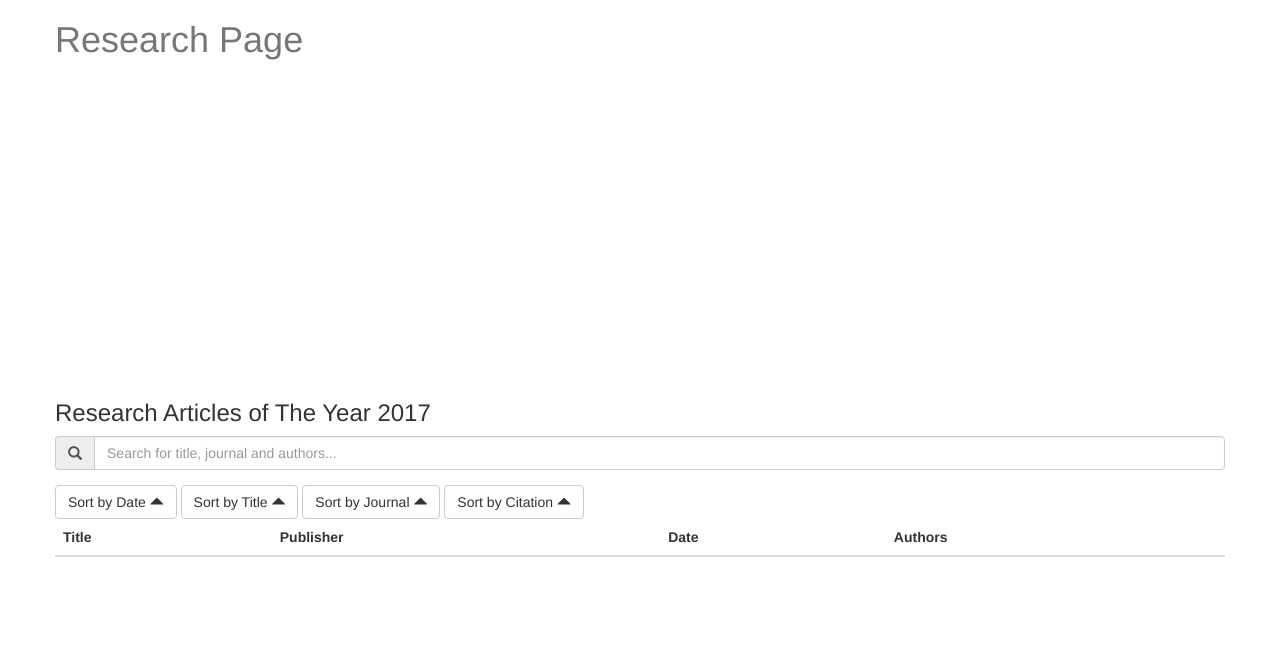
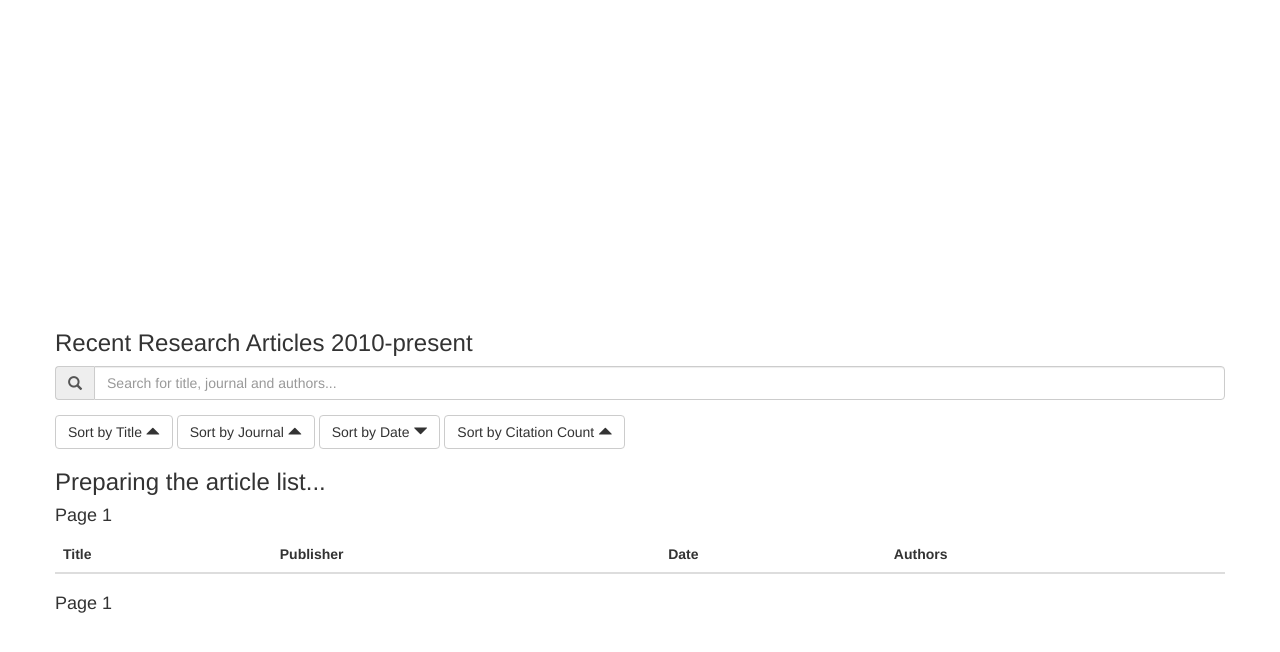
Before and after one commit to MUMT-IT/mis-frontend, a Flask app: page /research/embed in a window 1280 px wide. Shown: the top 652 px of the page. Run offline with Flask 2, Linux system fonts and the light colour scheme; lists and menus that the app fills with data are empty; a map, chart or similar area stays blank; some libraries are stand-ins or nearby versions.

Commit message:
added sorting and pagination features

```diff
--- a/app/static/research/main.js
+++ b/app/static/research/main.js
@@ -2,20 +2,45 @@
 
 var months = ['Jan', 'Feb', 'Mar', 'Apr', 'May',
                 'Jun', 'Jul', 'Aug', 'Sep', 'Oct', 'Nov', 'Dec'];
+var articlePerPage = 20;
 var viewModel = function() {
     var self = this;
+    self.loading = ko.observable(true);
     self.articles = ko.observableArray([]);
     self.filteredArticles = ko.observableArray([]);
-    self.reverseSortDate = ko.observable(false);
+    self.currpage = ko.observable(0);
+    self.paginated = ko.computed(function() {
+        var start, end;
+        start = (self.currpage() * articlePerPage);
+        end = ((self.currpage() + 1) * articlePerPage);
+        return self.filteredArticles().slice(start, end);
+    });
+    self.pages = ko.computed(function() {
+        var p = [];
+        var numPages = self.filteredArticles().length / articlePerPage;
+        var t = 0;
+        for(var i=0; i<=numPages; i++) {
+            p.push(i);
+            t = t + i * self.articlePerPage;
+        }
+        if(t <=self.articles.length) {
+            p.push(i+1);
+        }
+        return p;
+    });
+    self.pubYear = ko.observable('2017');
+    self.reverseSortDate = ko.observable(true);
     self.reverseSortTitle = ko.observable(false);
     self.reverseSortJournal = ko.observable(false);
     self.reverseSortCitation = ko.observable(false);
     self.query = ko.observable('');
     self.search = function (query) {
-        self.filteredArticles([]);
         if(query === '') {
             self.filteredArticles(self.articles());
+            self.currpage(0);
+            console.log(pages());
         } else {
+            self.filteredArticles([]);
             $.each(self.articles(), function(idx, ab) {
                 if(ab.title.toLowerCase().indexOf(query.toLowerCase()) > -1 ||
                     ab.journal.toLowerCase().indexOf(query.toLowerCase()) > -1 ||
@@ -23,11 +48,14 @@ var viewModel = function() {
                     self.filteredArticles.push(ab);
                 }
             });
+            self.currpage(0);
         }
     };
-};
-var vm = new viewModel();
-$.getJSON("http://localhost:5050/api/abstracts/2017", function(data) {
+    self.url = ko.computed(function() {
+        return "http://localhost:5050/api/abstracts/list";
+    });
+    self.loadAbstracts = function() {
+        $.getJSON(self.url(), function(data) {
             $.each(data.data, function(idx, d) {
                 var auths = [];
                 var date = new Date(d.cover_date);
@@ -46,18 +74,23 @@ $.getJSON("http://localhost:5050/api/abstracts/2017", function(data) {
                     citedByCount: d.citedby_count,
                     text: d.abstract,
                 };
-        vm.articles.push(abs);
+                self.articles.push(abs);
             });
-    vm.filteredArticles(vm.articles());
+            self.articles.sort(function(a, b) {
+                return a.coverDate < b.coverDate ? 1 : -1;
             });
-ko.applyBindings(vm);
-vm.query.subscribe(vm.search);
+            self.filteredArticles(self.articles());
+            self.loading(false);
+        });
+    }
+};
+
 function sortArticlesByDate() {
     vm.filteredArticles.sort(function(a,b) {
         if(vm.reverseSortDate()===false) {
-            return a.coverDate < b.coverDate;
+            return a.coverDate < b.coverDate ? 1 : -1;
         } else {
-            return a.coverDate > b.coverDate;
+            return a.coverDate > b.coverDate ? 1 : -1;
         }
     });
     vm.reverseSortDate(!vm.reverseSortDate()); // toggle sort order
@@ -66,9 +99,9 @@ function sortArticlesByDate() {
 function sortArticlesByTitle() {
     vm.filteredArticles.sort(function(a,b) {
         if(vm.reverseSortTitle()===false) {
-            return a.title < b.title;
+            return a.title < b.title ? 1 : -1;
         } else {
-            return a.title > b.title;
+            return a.title > b.title ? 1 : -1;
         }
     });
     vm.reverseSortTitle(!vm.reverseSortTitle()); // toggle sort order
@@ -77,9 +110,9 @@ function sortArticlesByTitle() {
 function sortArticlesByJournal() {
     vm.filteredArticles.sort(function(a,b) {
         if(vm.reverseSortJournal()===false) {
-            return a.journal < b.journal;
+            return a.journal < b.journal ? 1 : -1;
         } else {
-            return a.journal > b.journal;
+            return a.journal > b.journal ? 1 : -1;
         }
     });
     vm.reverseSortJournal(!vm.reverseSortJournal()); // toggle sort order
@@ -88,15 +121,15 @@ function sortArticlesByJournal() {
 function sortArticlesByCitation() {
     vm.filteredArticles.sort(function(a,b) {
         if(vm.reverseSortCitation()===false) {
-            return a.citedByCount < b.citedByCount;
+            return a.citedByCount < b.citedByCount ? 1 : -1;
         } else {
-            return a.citedByCount > b.citedByCount;
+            return a.citedByCount > b.citedByCount ? 1 : -1;
         }
     });
     vm.reverseSortCitation(!vm.reverseSortCitation()); // toggle sort order
 };
 
-$.getJSON("http://localhost:5050/api/abstracts/", function(data) {
+$.getJSON("http://localhost:5050/api/abstracts/numbers", function(data) {
     var articles_chart_labels = [];
     var articles_chart_data = [];
     var citations_chart_data = [];
@@ -193,3 +226,8 @@ $.getJSON("http://localhost:5050/api/abstracts/", function(data) {
             }
     });
 });
+
+var vm = new viewModel();
+vm.loadAbstracts();
+ko.applyBindings(vm);
+vm.query.subscribe(vm.search);
--- a/app/templates/research/main-naked.html
+++ b/app/templates/research/main-naked.html
@@ -20,16 +20,13 @@
     <div class="container">
     {% block page_content %}
         <div class="row">
-            <h1 class="text-muted">Research Page</h1>
-        </div>
-        <div class="row">
             <canvas id="articles_per_year"></canvas>
         </div>
         <div class="row">
             <canvas id="citations_per_year"></canvas>
         </div>
         <div class="row">
-            <h3>Research Articles of The Year 2017</h3>
+            <h3>Recent Research Articles 2010-present</h3>
             <div class="form-group col-xm-4">
                 <div class="input-group">
                     <div class="input-group-addon">
@@ -40,12 +37,8 @@
                         placeholder="Search for title, journal and authors..."/>
                 </div>
             </div>
+            <h4 data-bind="if: query()!==''">Found <span data-bind="text: filteredArticles().length"></span></h4>
             <div>
-                <button class="btn btn-default" role="button"
-                    data-bind="click: sortArticlesByDate">Sort by Date
-                    <span data-bind="visible: reverseSortDate" class="glyphicon glyphicon-triangle-bottom"></span>
-                    <span data-bind="visible: !reverseSortDate()" class="glyphicon glyphicon-triangle-top"></span>
-                </button>
                 <button class="btn btn-default" role="button"
                     data-bind="click: sortArticlesByTitle">Sort by Title
                     <span data-bind="visible: reverseSortTitle" class="glyphicon glyphicon-triangle-bottom"></span>
@@ -57,13 +50,39 @@
                     <span data-bind="visible: !reverseSortJournal()" class="glyphicon glyphicon-triangle-top"></span>
                 </button>
                 <button class="btn btn-default" role="button"
-                    data-bind="click: sortArticlesByCitation">Sort by Citation
+                    data-bind="click: sortArticlesByDate">Sort by Date
+                    <span data-bind="visible: reverseSortDate" class="glyphicon glyphicon-triangle-bottom"></span>
+                    <span data-bind="visible: !reverseSortDate()" class="glyphicon glyphicon-triangle-top"></span>
+                </button>
+                <button class="btn btn-default" role="button"
+                    data-bind="click: sortArticlesByCitation">Sort by Citation Count
                     <span data-bind="visible: reverseSortCitation" class="glyphicon glyphicon-triangle-bottom"></span>
                     <span data-bind="visible: !reverseSortCitation()" class="glyphicon glyphicon-triangle-top"></span>
                 </button>
             </div>
         </div>
         <div class="row">
+            <h3 data-bind="if: loading">Preparing the article list...</h3>
+            <h4>Page <span data-bind="text: currpage()+1"></span></h4>
+            <nav aria-label="Page navigation" data-bind="if: pages().length > 1">
+                <ul class="pagination">
+                    <li>
+                        <a href="#" data-bind="click: function() { $root.currpage(0); }"
+                            aria-label="Previous">
+                            <span aria-hidden="true" class="glyphicon glyphicon-step-backward"></span>
+                        </a>
+                    </li>
+                    <!-- ko foreach: {data: pages, as: 'page'} -->
+                    <li><a href="#" data-bind="text: $data+1, click: function() { $root.currpage($data) }"></a></li>
+                    <!-- /ko -->
+                    <li>
+                        <a href="#" data-bind=", click: function() { $root.currpage(pages()[pages().length-1]); }"
+                            aria-label="Next">
+                            <span aria-hidden="true" class="glyphicon glyphicon-step-forward"></span>
+                        </a>
+                    </li>
+                </ul>
+            </nav>
             <table class="table">
                 <thead>
                     <th>Title</th>
@@ -71,7 +90,7 @@
                     <th>Date</th>
                     <th>Authors</th>
                 </thead>
-                <tbody data-bind="foreach: {data: filteredArticles, as: 'article'}">
+                <tbody data-bind="foreach: {data: paginated, as: 'article'}">
                     <tr>
                         <td>
                             <span data-bind="text: article.title"></span>
@@ -82,11 +101,31 @@
                         <td data-bind="text: article.journal"></td>
                         <td data-bind="text: article.coverDateString"></td>
                         <td data-bind="foreach: article.authors">
-                            <a href="/" data-bind="text: name"></a>,
+                            <a href="#" data-bind="text: name"></a>,
                         </td>
                     </tr>
                 </tbody>
             </table>
+            <h4>Page <span data-bind="text: currpage()+1"></span></h4>
+            <nav aria-label="Page navigation" data-bind="if: pages().length > 1">
+                <ul class="pagination">
+                    <li>
+                        <a href="#" data-bind="click: function() { $root.currpage(0); }"
+                            aria-label="Previous">
+                            <span aria-hidden="true" class="glyphicon glyphicon-step-backward"></span>
+                        </a>
+                    </li>
+                    <!-- ko foreach: {data: pages, as: 'page'} -->
+                    <li><a href="#" data-bind="text: $data+1, click: function() { $root.currpage($data) }"></a></li>
+                    <!-- /ko -->
+                    <li>
+                        <a href="#" data-bind="click: function() { $root.currpage(pages()[pages().length-1]); }"
+                            aria-label="Next">
+                            <span aria-hidden="true" class="glyphicon glyphicon-step-forward"></span>
+                        </a>
+                    </li>
+                </ul>
+            </nav>
             <!-- ko foreach: filteredArticles -->
                 <div class="modal fade" data-bind='attr: {"id": $index()}' role="dialog">
                     <div class="modal-dialog" role="document">
```
Lines whose indentation alone changed are shown as unchanged.
